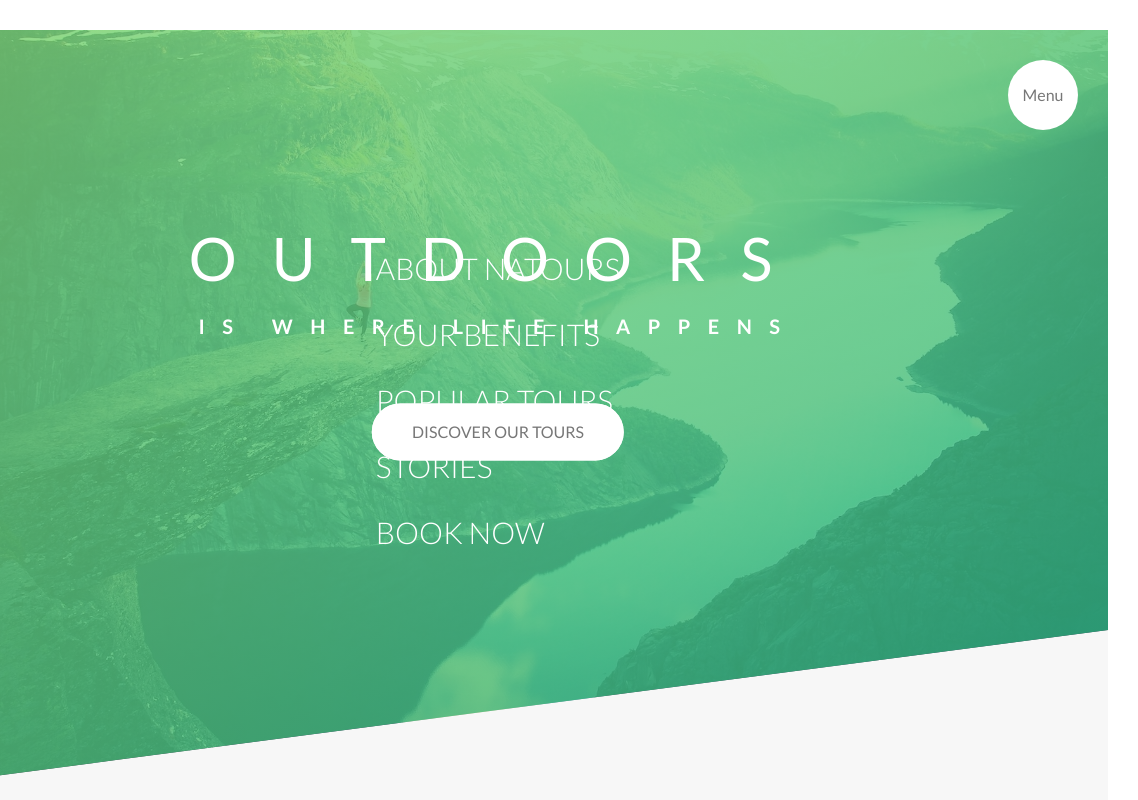
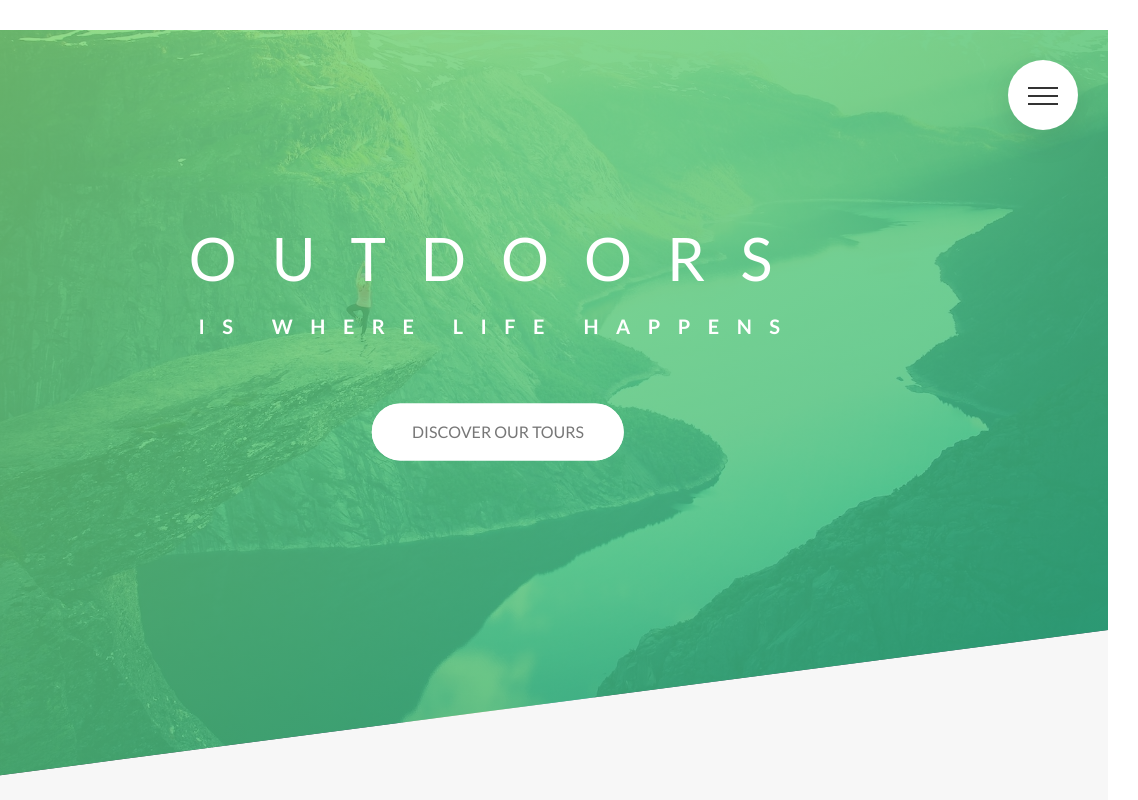
Before and after one commit to kerbasi/JonasAdvCSS, a website: page Natours/index.html in a window 1280 px wide. Shown: the top 800 px of the page, 142-1280 px from the left. Drawn offline with Linux system fonts and the light colour scheme.

Commit message:
Add nav button

```diff
--- a/Natours/index.html
+++ b/Natours/index.html
@@ -15,16 +15,16 @@
 
   <div class="navigation">
     <input type="checkbox" class="navigation__checkbox" name="navigation-toggle" id="navigation-toggle">
-    <label for="navigation-toggle" class="navigation__button"><span>Menu</span></label>
+    <label for="navigation-toggle" class="navigation__button"><span class="navigation__icon">&nbsp;</span></label>
     <div class="navigation__background"></div>
 
     <nav class="navigation__nav">
       <ul class="navigation__list">
-        <li class="navigation__item"><a href="#" class="navigation__link">About Natours</a></li>
-        <li class="navigation__item"><a href="#" class="navigation__link">Your benefits</a></li>
-        <li class="navigation__item"><a href="#" class="navigation__link">Popular tours</a></li>
-        <li class="navigation__item"><a href="#" class="navigation__link">Stories</a></li>
-        <li class="navigation__item"><a href="#" class="navigation__link">Book now</a></li>
+        <li class="navigation__item"><a href="#" class="navigation__link"><span>01</span> About Natours</a></li>
+        <li class="navigation__item"><a href="#" class="navigation__link"><span>02</span> Your benefits</a></li>
+        <li class="navigation__item"><a href="#" class="navigation__link"><span>03</span> Popular tours</a></li>
+        <li class="navigation__item"><a href="#" class="navigation__link"><span>04</span> Stories</a></li>
+        <li class="navigation__item"><a href="#" class="navigation__link"><span>05</span> Book now</a></li>
       </ul>
     </nav>
   </div>
--- a/Natours/sass/layout/_navigation.scss
+++ b/Natours/sass/layout/_navigation.scss
@@ -14,14 +14,43 @@
     right: 6rem;
     background-color: $color-white;
     z-index: 2000;
+    box-shadow: 0 1rem 3rem rgba($color-black, .1);
+    text-align: center;
+  }
 
-    & span {
-      position: absolute;
-      top: 50%;
-      left: 50%;
-      transform: translate(-50%, -50%);
+  &__icon{
+    position: relative;
+    margin-top: 3.5rem;
+
+    &, &::after, &::before {
+      width: 3rem;
+      height: 2px;
+      background-color: $color-gray-dark-3;
+      display: inline-block;
+      box-sizing: border-box;
     }
 
+    &::after, &::before {
+      content: "";
+      position: absolute;
+      left: 0
+    }
+
+    &::before {
+      top: -.8rem;
+    }
+
+    &:after {
+      top: .8rem;
+    }
+  }
+
+  &__button:hover &__icon::after {
+    top: 1rem
+  }
+
+  &__button:hover &__icon::before {
+    top: -1rem
   }
 
   &__background{
@@ -34,20 +63,41 @@
     right: 6.5rem;
     background-image: radial-gradient($color-primary-light, $color-primary-dark);
     z-index: 1000;
-    transition: all 0.5s;
+    transition: transform 0.8s cubic-bezier(.96,-0.05,.76,.49);
   }
 
   &__checkbox:checked ~ &__background {
-    transform: scale(80);
+    transform: scale(100);
+  }
+
+  &__checkbox:checked ~ &__nav {
+    width: 100%;
+    opacity: 1;
+  }
+
+  &__checkbox:checked + &__button &__icon {
+    background-color: transparent;
+  }
+
+  &__checkbox:checked + &__button &__icon::before {
+    top: 0;
+    transform: rotate(135deg);
+  }
+
+  &__checkbox:checked + &__button &__icon::after {
+    top: 0;
+    transform: rotate(-135deg);
   }
 
   &__nav {
-    width: 100%;
+    width: 0;
     height: 100vh;
     position: fixed;
     top: 0;
     left: 0;
     z-index: 1500;
+    opacity: 0;
+    transition: all 0.8s cubic-bezier(.58,-0.55,.41,1.51);
   }
 
   &__list{
@@ -62,18 +112,28 @@
     margin: 1.5rem;
   }
 
-  &__link{
-    font-size: 3rem;
-    font-weight: 300;
-    color: $color-white;
-    text-transform: uppercase;
-    text-decoration: none;
-    background-image: linear-gradient(115deg, transparent 0%, transparent 50%, $color-white 50%, $color-white 100%);
-    background-size: 215%;
-    transition: background 0.3s;
+  &__link {
+    &:link, &:visited {
+      display: inline-block;
+      padding: 1rem 2rem;
+      font-size: 3rem;
+      font-weight: 300;
+      color: $color-white;
+      text-transform: uppercase;
+      text-decoration: none;
+      background-image: linear-gradient(115deg, transparent 0%, transparent 50%, $color-white 50%, $color-white 100%);
+      background-size: 230%;
+      transition: all 0.4s;
+
+      & span {
+        margin-right: 1rem;
+      }
+    }
 
     &:hover {
       background-position: 100%;
+      color: $color-primary;
+      transform: translateX(1rem);
     }
   }
 }
```
Also changed, not shown: Natours/css/style.css.
